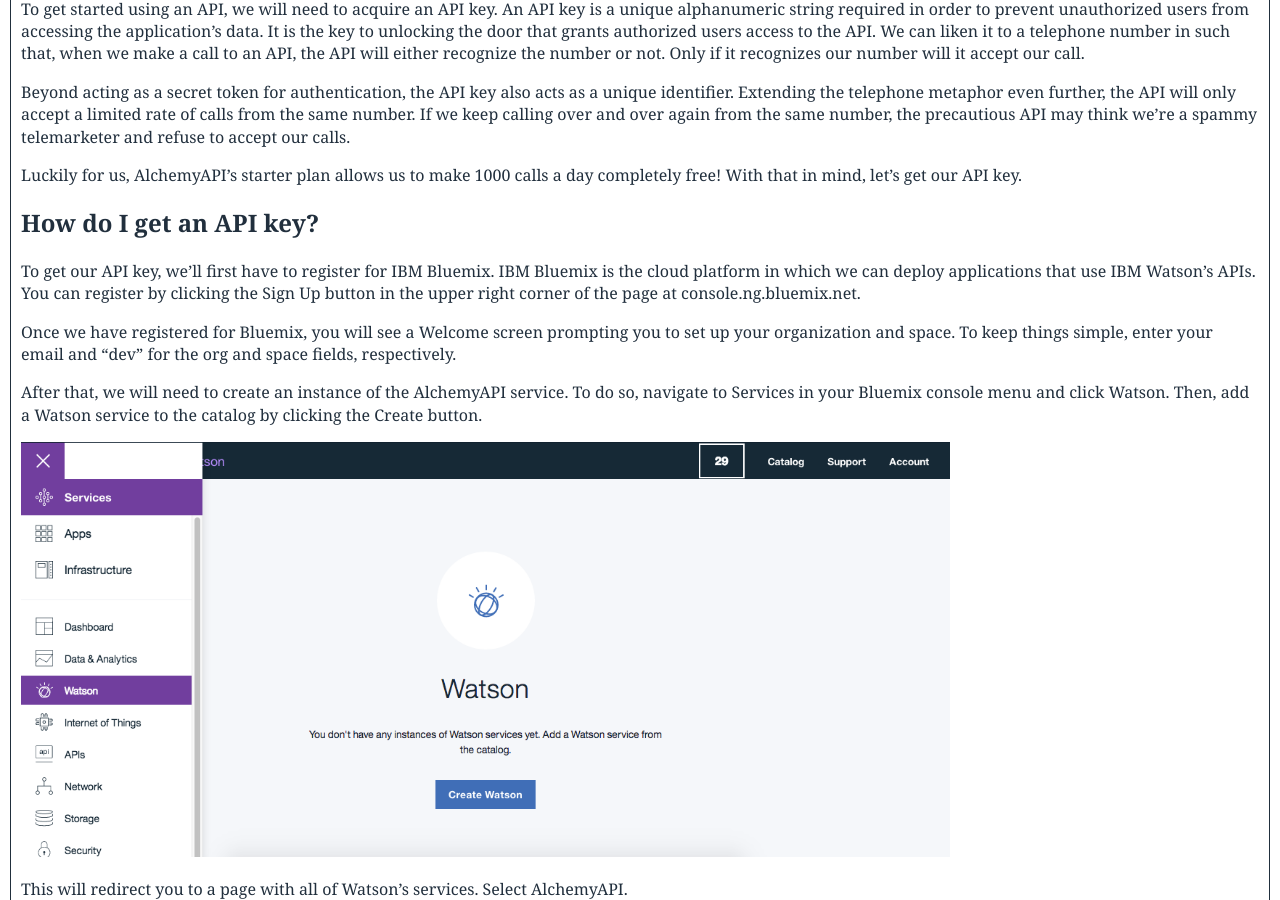
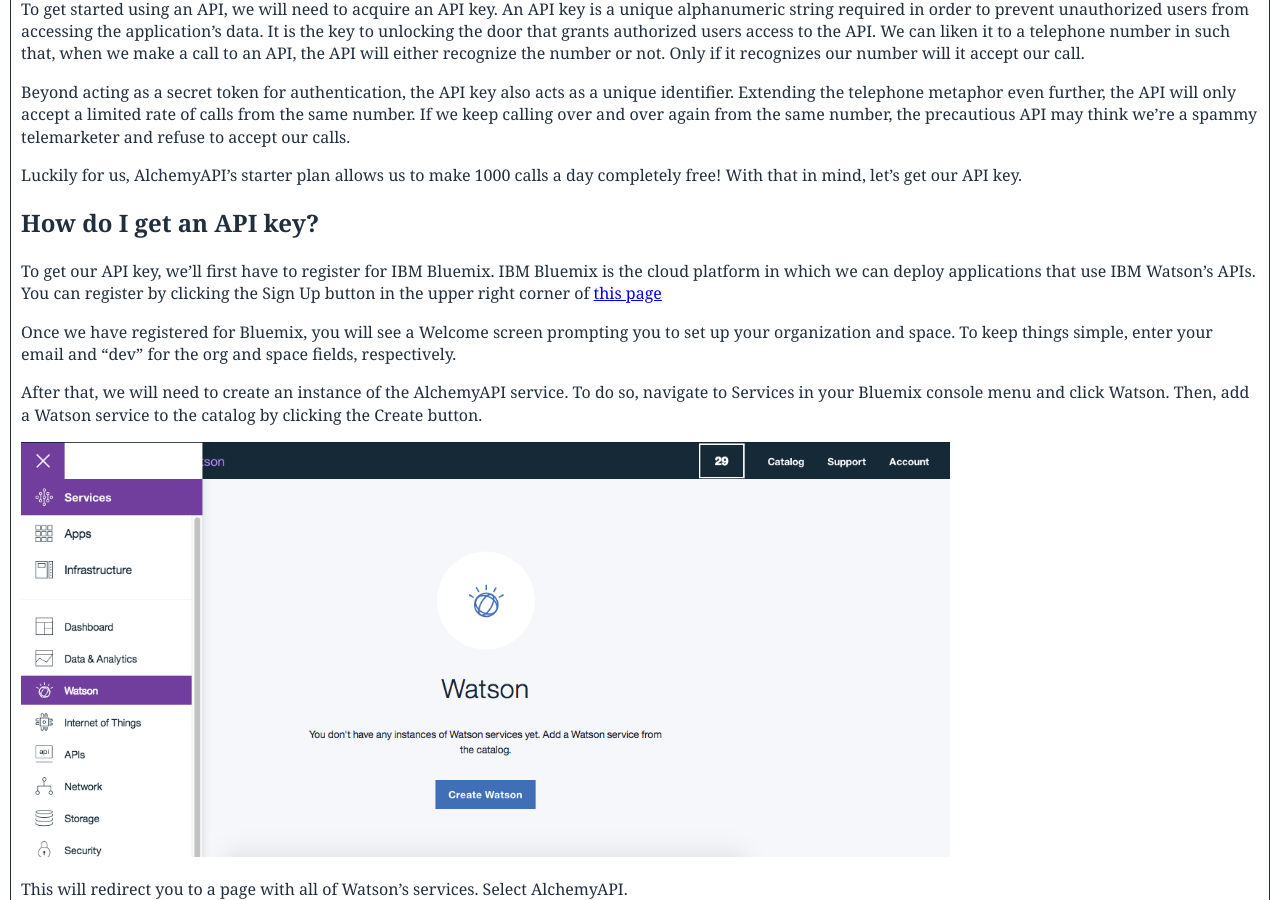
Before and after one commit to lenaz/How-To-Guide, a Jekyll site: the page built from getting-started.html, in a window 1280 px wide and 900 px high, scrolled down 613 px. Built offline with Jekyll 4.4.1, drawn with Linux system fonts in a browser that asks for light colours; Markdown is read by kramdown in place of the engine named in the settings.

Commit message:
Update getting-started.html

```diff
--- a/getting-started.html
+++ b/getting-started.html
@@ -17,7 +17,7 @@ layout: default
   <p>Luckily for us, AlchemyAPI’s starter plan allows us to make 1000 calls a day completely free! With that in mind, let’s get our API key.</p>
 
   <h2>How do I get an API key?</h2>
-<p>To get our API key, we’ll first have to register for IBM Bluemix. IBM Bluemix is the cloud platform in which we can deploy applications that use IBM Watson’s APIs. You can register by clicking the Sign Up button in the upper right corner of the page at console.ng.bluemix.net. </p>
+<p>To get our API key, we’ll first have to register for IBM Bluemix. IBM Bluemix is the cloud platform in which we can deploy applications that use IBM Watson’s APIs. You can register by clicking the Sign Up button in the upper right corner of <a href="console.ng.bluemix.net.">this page</a> </p>
 <p>Once we have registered for Bluemix, you will see a Welcome screen prompting you to set up your organization and space. To keep things simple, enter your email and “dev” for the org and space fields, respectively.</p>
 <p>After that, we will need to create an instance of the AlchemyAPI service. To do so, navigate to Services in your Bluemix console menu and click Watson. Then, add a Watson service to the catalog by clicking the Create button.</p>
    <p><img src="assets/watson-services.png" class = "get-started-img" alt="Set Up Service"></p>
```
